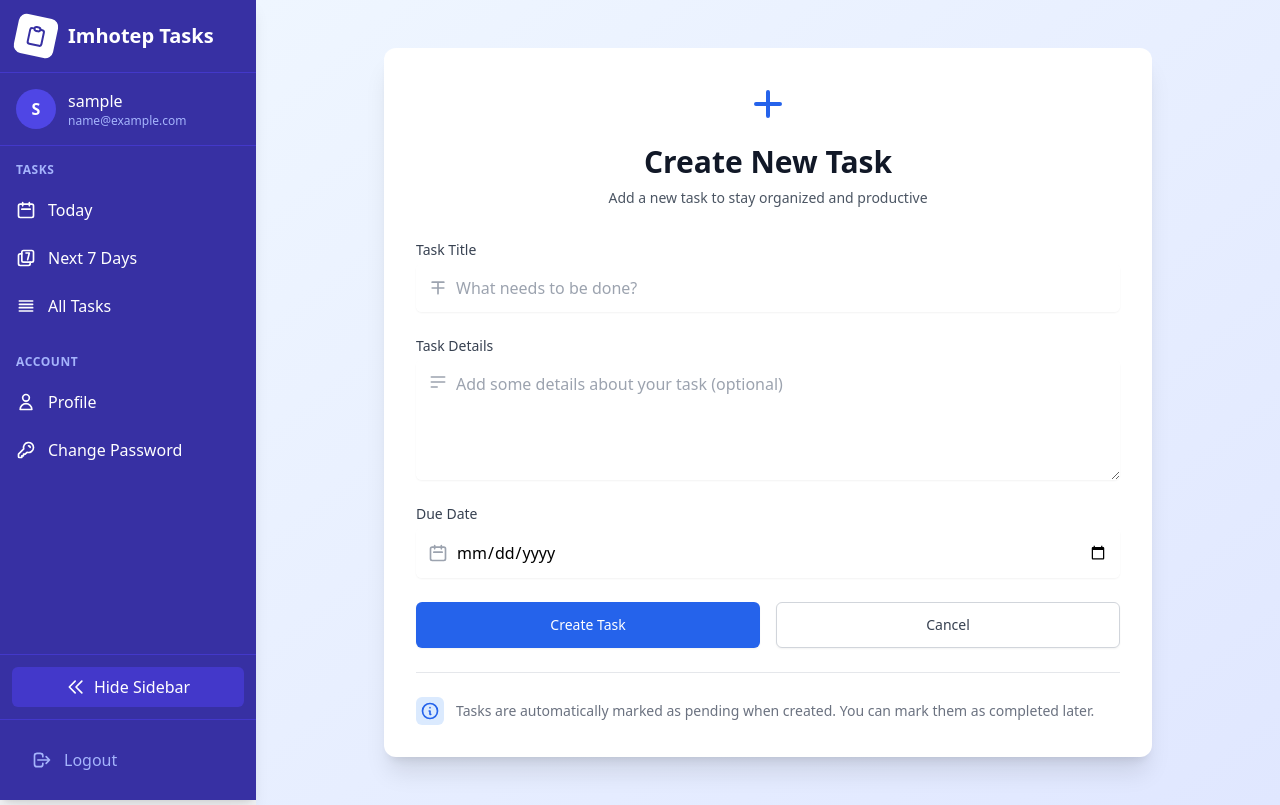
After one commit to Imhotep-Tech/imhotep_tasks, a Django app: page /add_task/ in a window 1280 px wide. The commit adds this page. Run offline with Django 5.2, Linux system fonts and the light colour scheme; the visitor is signed in with stand-in values (Sample User, id 1); some libraries are stand-ins or nearby versions.

Commit message:
Add task management features: implement task addition, due date display, and update templates

```diff
--- a/tasks/models.py
+++ b/tasks/models.py
@@ -22,6 +22,8 @@ class Tasks(models.Model):
     #to set the current status of the poll if active or not
     status = models.BooleanField(default=False)
 
+    done_date = models.DateTimeField(null=True, blank=True, default=None)
+
     def __str__(self):
         return self.question
 
--- /dev/null
+++ b/tasks/templates/add_task.html
@@ -0,0 +1,110 @@
+{% extends "layout.html" %}
+
+{% block content %}
+<section class="min-h-screen bg-gradient-to-br from-blue-50 to-indigo-100 py-12 px-4 sm:px-6 lg:px-8">
+  <div class="max-w-3xl mx-auto bg-white rounded-xl shadow-xl overflow-hidden">
+    <div class="p-8 w-full">
+      <div class="flex justify-center">
+        <svg class="w-12 h-12 text-blue-600" xmlns="http://www.w3.org/2000/svg" fill="none" viewBox="0 0 24 24" stroke="currentColor">
+          <path stroke-linecap="round" stroke-linejoin="round" stroke-width="2" d="M12 6v6m0 0v6m0-6h6m-6 0H6" />
+        </svg>
+      </div>
+
+      <h1 class="mt-4 text-3xl font-extrabold text-center text-gray-900">
+        Create New Task
+      </h1>
+      <p class="mt-2 text-center text-sm text-gray-600">
+        Add a new task to stay organized and productive
+      </p>
+
+      <form action="{% url 'add_task' %}" method="post" class="mt-8 space-y-6">
+        {% csrf_token %}
+
+        <div>
+          <label for="task_title" class="block text-sm font-medium text-gray-700">Task Title</label>
+          <div class="mt-1 relative rounded-md shadow-sm">
+            <div class="absolute inset-y-0 left-0 pl-3 flex items-center pointer-events-none">
+              <svg class="h-5 w-5 text-gray-400" xmlns="http://www.w3.org/2000/svg" fill="none" viewBox="0 0 24 24" stroke="currentColor">
+                <path stroke-linecap="round" stroke-linejoin="round" stroke-width="2" d="M5 5h14M5 12h14m-7-7v14" />
+              </svg>
+            </div>
+            <input
+              type="text"
+              id="task_title"
+              name="task_title"
+              class="focus:ring-blue-500 focus:border-blue-500 block w-full pl-10 pr-3 py-3 border-gray-300 rounded-md"
+              placeholder="What needs to be done?"
+              required
+            >
+          </div>
+        </div>
+
+        <div>
+          <label for="task_details" class="block text-sm font-medium text-gray-700">Task Details</label>
+          <div class="mt-1 relative rounded-md shadow-sm">
+            <div class="absolute inset-y-0 left-0 pl-3 pt-3 pointer-events-none">
+              <svg class="h-5 w-5 text-gray-400" xmlns="http://www.w3.org/2000/svg" fill="none" viewBox="0 0 24 24" stroke="currentColor">
+                <path stroke-linecap="round" stroke-linejoin="round" stroke-width="2" d="M4 6h16M4 12h16M4 18h7" />
+              </svg>
+            </div>
+            <textarea
+              id="task_details"
+              name="task_details"
+              rows="4"
+              class="focus:ring-blue-500 focus:border-blue-500 block w-full pl-10 pr-3 py-3 border-gray-300 rounded-md"
+              placeholder="Add some details about your task (optional)"
+            ></textarea>
+          </div>
+        </div>
+
+        <div>
+          <label for="due_date" class="block text-sm font-medium text-gray-700">Due Date</label>
+          <div class="mt-1 relative rounded-md shadow-sm">
+            <div class="absolute inset-y-0 left-0 pl-3 flex items-center pointer-events-none">
+              <svg class="h-5 w-5 text-gray-400" xmlns="http://www.w3.org/2000/svg" fill="none" viewBox="0 0 24 24" stroke="currentColor">
+                <path stroke-linecap="round" stroke-linejoin="round" stroke-width="2" d="M8 7V3m8 4V3m-9 8h10M5 21h14a2 2 0 002-2V7a2 2 0 00-2-2H5a2 2 0 00-2 2v12a2 2 0 002 2z" />
+              </svg>
+            </div>
+            <input
+              type="date"
+              id="due_date"
+              name="due_date"
+              class="focus:ring-blue-500 focus:border-blue-500 block w-full pl-10 pr-3 py-3 border-gray-300 rounded-md"
+            >
+          </div>
+        </div>
+
+        <div class="flex space-x-4">
+          <button
+            type="submit"
+            class="flex-1 py-3 px-4 border border-transparent rounded-md shadow-sm text-sm font-medium text-white bg-blue-600 hover:bg-blue-700 focus:outline-none focus:ring-2 focus:ring-offset-2 focus:ring-blue-500 transition-all duration-200 transform hover:-translate-y-1"
+          >
+            Create Task
+          </button>
+
+          <a
+            href="{% url 'today_tasks' %}"
+            class="flex-1 py-3 px-4 border border-gray-300 rounded-md shadow-sm text-sm font-medium text-gray-700 bg-white hover:bg-gray-50 focus:outline-none focus:ring-2 focus:ring-offset-2 focus:ring-blue-500 text-center transition-all duration-200"
+          >
+            Cancel
+          </a>
+        </div>
+      </form>
+
+      <div class="mt-6 border-t border-gray-200 pt-6">
+        <div class="flex items-center">
+          <div class="flex-shrink-0 bg-blue-100 rounded-md p-1">
+            <svg class="h-5 w-5 text-blue-600" xmlns="http://www.w3.org/2000/svg" fill="none" viewBox="0 0 24 24" stroke="currentColor">
+              <path stroke-linecap="round" stroke-linejoin="round" stroke-width="2" d="M13 16h-1v-4h-1m1-4h.01M21 12a9 9 0 11-18 0 9 9 0 0118 0z" />
+            </svg>
+          </div>
+          <div class="ml-3 text-sm text-gray-500">
+            <p>Tasks are automatically marked as pending when created. You can mark them as completed later.</p>
+          </div>
+        </div>
+      </div>
+    </div>
+  </div>
+</section>
+
+{% endblock %}
--- a/tasks/urls.py
+++ b/tasks/urls.py
@@ -31,4 +31,6 @@ urlpatterns = [
     path('today_tasks/', user.today_tasks, name='today_tasks'),
     path('all_tasks/', user.all_tasks, name='all_tasks'),
     path('next_week_tasks/', user.next_week_tasks, name='next_week_tasks'),
+
+    path('add_task/', user.add_task, name='add_task'),
 ]
--- a/tasks/user.py
+++ b/tasks/user.py
@@ -85,3 +85,34 @@ def next_week_tasks(request):
         "tasks_title":"Next 7 days Tasks"
     }
     return render(request, "show_tasks.html", context)
+
+@login_required
+def add_task(request):
+    if request.method == 'POST':
+
+        today = date.today()
+        task_title = request.POST.get("task_title")
+        task_details = request.POST.get("task_details")
+        due_date = request.POST.get("due_date")
+
+        if due_date:
+            task = Tasks.objects.create(
+                task_title=task_title,
+                task_details=task_details,
+                due_date=due_date,
+                created_by=request.user
+            )
+        else:
+            task = Tasks.objects.create(
+                task_title=task_title,
+                task_details=task_details,
+                due_date=today,
+                created_by=request.user
+            )
+
+        messages.success(request, "Task added successfully!")
+        return redirect('today_tasks')
+    context = {
+        "username": request.user.username,
+    }
+    return render(request, 'add_task.html', context=context)
```
Also changed, not shown: tasks/templates/show_tasks.html (+10 -4 lines), tasks/templatetags/task_tags.py (added, +24 -0 lines), tasks/templatetags/__init__.py (added).
